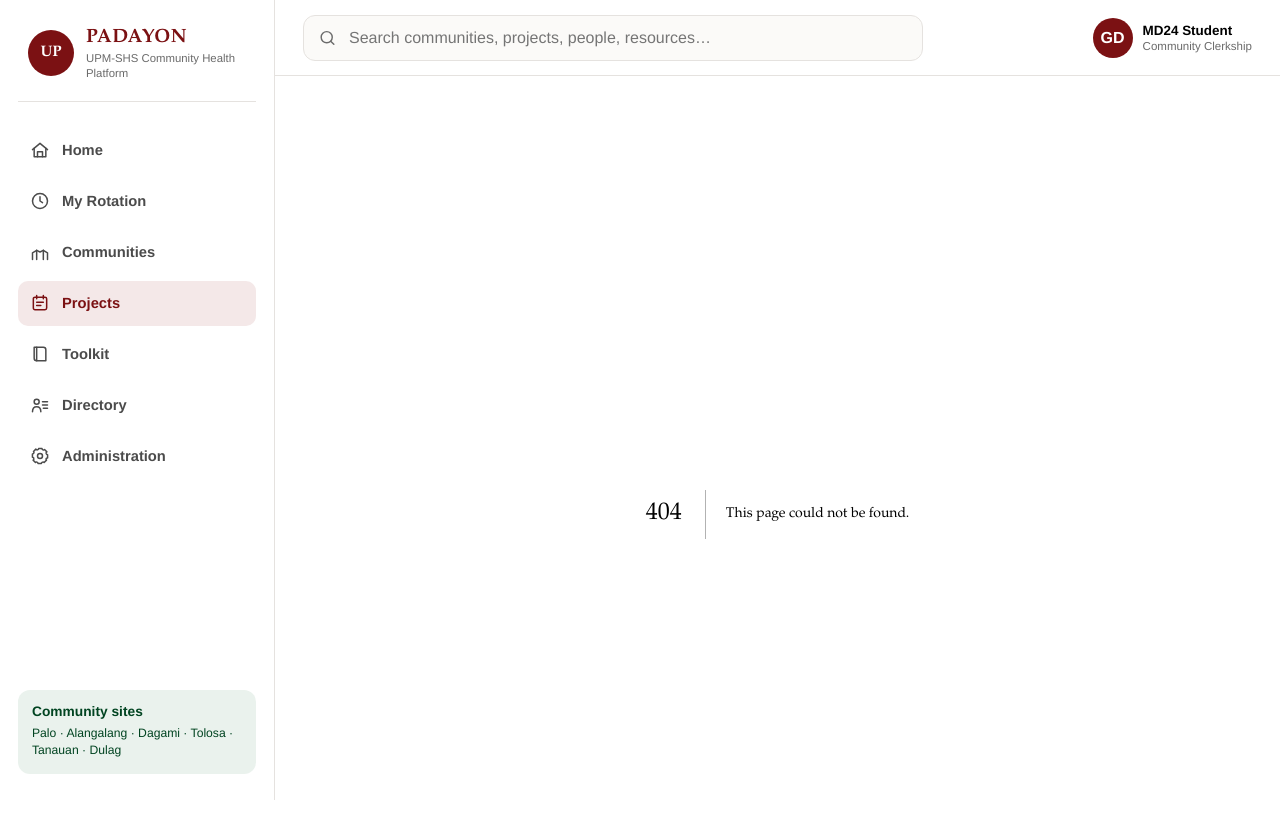
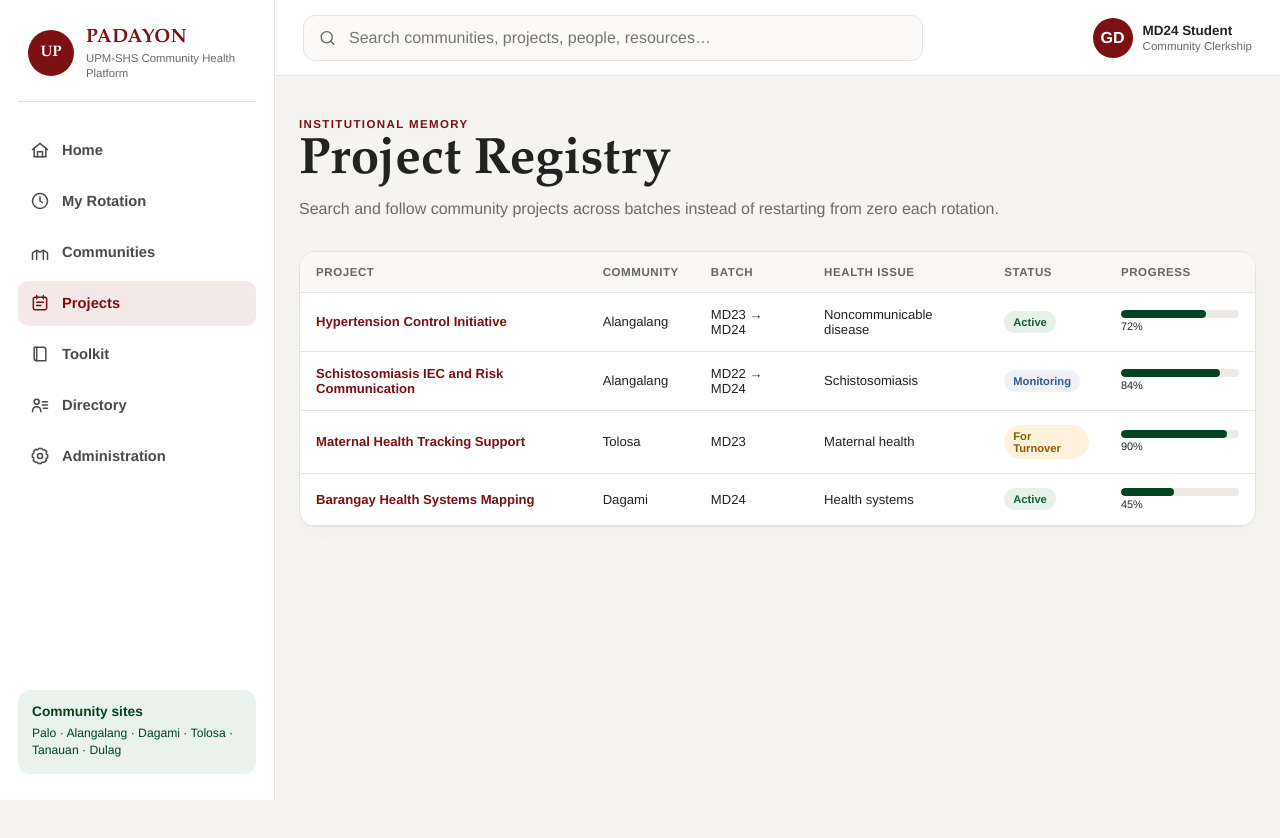
Before and after one commit to upmshsat50/toolkit, a Next.js app: page /projects in a window 1280 px wide. Before the commit this address had no page. Shown: the top 838 px of the page. After the commit the page ends 800 px from the top, so only its background shows below. Built offline with nearby package versions, Linux system fonts and the light colour scheme.

Commit message:
Add files via upload

```diff
--- /dev/null
+++ b/app/projects/page.tsx
@@ -0,0 +1,12 @@
+import Link from "next/link";
+import { projects } from "@/lib/data";
+import { PageHeader, StatusBadge } from "@/components/UI";
+
+export default function ProjectsPage(){
+  return <>
+    <PageHeader eyebrow="Institutional memory" title="Project Registry" description="Search and follow community projects across batches instead of restarting from zero each rotation."/>
+    <div className="panel">
+      <div className="table-wrap"><table><thead><tr><th>Project</th><th>Community</th><th>Batch</th><th>Health issue</th><th>Status</th><th>Progress</th></tr></thead><tbody>{projects.map(p=><tr key={p.id}><td><Link href={`/projects/${p.id}`}><strong style={{color:"var(--up-maroon)"}}>{p.title}</strong></Link></td><td>{p.community}</td><td>{p.batch}</td><td>{p.healthIssue}</td><td><StatusBadge status={p.status}/></td><td style={{minWidth:150}}><div className="progress"><span style={{width:`${p.progress}%`}}/></div><small>{p.progress}%</small></td></tr>)}</tbody></table></div>
+    </div>
+  </>;
+}
```
